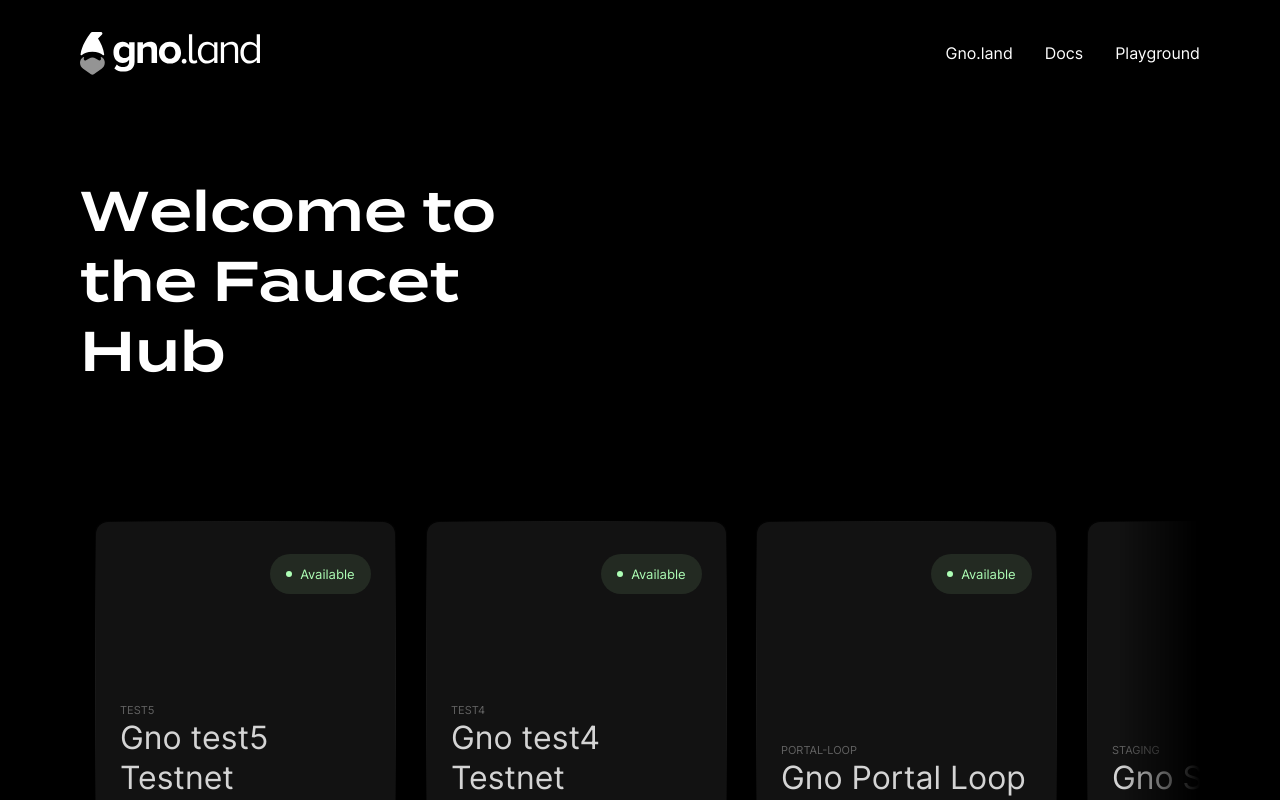
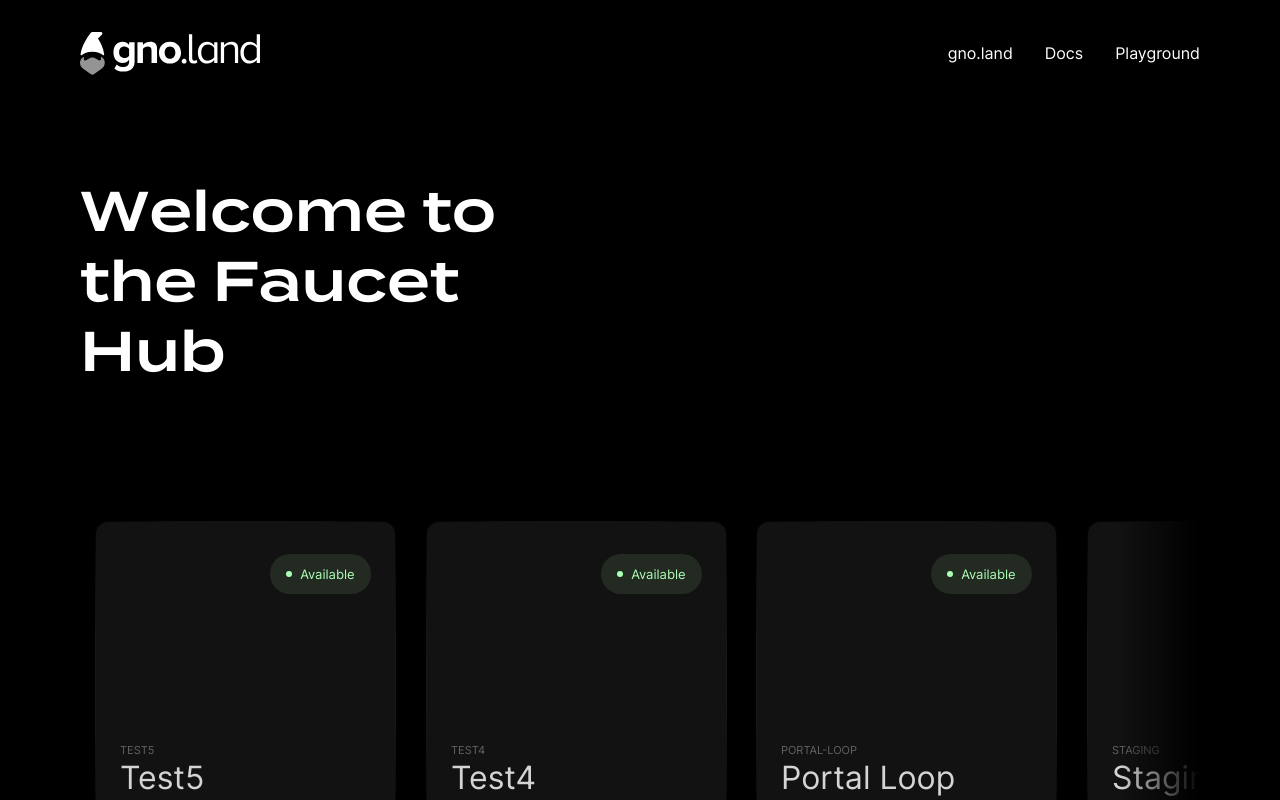
Before and after one commit to gnolang/faucet-hub, a Vue app: page / in a window 1280 px wide. Shown: the top 800 px of the page. Built offline with nearby package versions, Linux system fonts and the light colour scheme.

Commit message:
small fixes

```diff
--- a/src/components/layout/Footer.vue
+++ b/src/components/layout/Footer.vue
@@ -2,7 +2,7 @@
   <footer class="px-4 md:px-14 lg:px-20 mb-12 w-full max-w-[110rem] mx-auto flex flex-col md:flex-row text-grey-100 text-100 text-center md:text-left justify-between items-center">
     <div class="mb-10 md:mb-0">Faucet Hub is a community project.<br />Check out <a href="https://github.com/gnolang/faucet-hub" class="hover:text-grey-50 transition-colors ease-in-out underline">Github Repo</a> - <Terms class="hover:text-grey-50 transition-colors ease-in-out underline">Terms & Conditions</Terms>.</div>
     <div class="flex flex-col md:flex-row items-center">
-      <div class="mr-6 mb-6 md:mb-0">Learn more about Gno.land <br />and be part of the conversation:</div>
+      <div class="mr-6 mb-6 md:mb-0">Learn more about gno.land <br />and be part of the conversation:</div>
       <ul class="flex space-x-4">
         <li v-for="(social, idx) in socials" :key="idx">
           <a :href="social.link" class="hover:text-grey-50 transition-colors ease-in-out">
--- a/src/components/layout/Header.vue
+++ b/src/components/layout/Header.vue
@@ -34,7 +34,7 @@ interface NavItem {
 
 const navItems: NavItem[] = [
   {
-    title: 'Gno.land',
+    title: 'gno.land',
     link: 'https://gno.land/',
   },
   {
--- a/src/data/faucets.json
+++ b/src/data/faucets.json
@@ -1,7 +1,7 @@
 {
   "faucets": [
     {
-      "name": "Gno test5 Testnet",
+      "name": "Test5",
       "chain_id": "test5",
       "amounts": [5, 10, 15],
       "url": "https://faucet-api.test5.gno.land",
@@ -9,7 +9,7 @@
       "recaptcha": "6LfHmYIqAAAAAEktVwxuLoagtBfSsp8kA_zx0vA2"
     },
     {
-      "name": "Gno test4 Testnet",
+      "name": "Test4",
       "chain_id": "test4",
       "amounts": [5, 10, 15],
       "url": "https://faucet-api.test4.gno.land",
@@ -17,15 +17,15 @@
       "recaptcha": "6LeXKwsqAAAAAPMtBHM7bupGDRmwoyPlgIRHBIVY"
     },
     {
-      "name": "Gno Portal Loop",
+      "name": "Portal Loop",
       "chain_id": "portal-loop",
       "amounts": [1, 5, 10],
       "url": "https://faucet-api.gno.land",
-      "description": "A nightly staging testnet used for experimenting with the latest versions of Gno, Gno.land, and TM2.",
+      "description": "A nightly staging testnet used for experimenting with the latest versions of Gno, gno.land, and TM2.",
       "recaptcha": "6Ldp0pgpAAAAANZxTw4oy4XkOKhhkmpDl8Yoq6uw"
     },
     {
-      "name": "Gno Staging",
+      "name": "Staging",
       "chain_id": "staging",
       "amounts": [1, 5, 10],
       "description": "A staging testnet which is reset regularly, used for testing automation, single-use code, and demoing.",
@@ -37,7 +37,7 @@
       "chain_id": "dev",
       "amounts": [1, 5, 10],
       "url": "https://faucet.gno.berty.io",
-      "description": "The dSocial faucet is here to provide you with a smooth experience when onboarding a new user to the dSocial app. The dApp uses the faucet behind the scenes to provide initial funds for the user to interact with the Gno.land dSocial realm.",
+      "description": "The dSocial faucet is here to provide you with a smooth experience when onboarding a new user to the dSocial app. The dApp uses the faucet behind the scenes to provide initial funds for the user to interact with the gno.land dSocial realm.",
       "recaptcha": "6LcQz9IpAAAAAIRM9gJkdtANwRM0gaQVBPJq0Mr9"
     }
   ]
```
Also changed, not shown: 1 other file (tests, documents, lock files or other folders).
